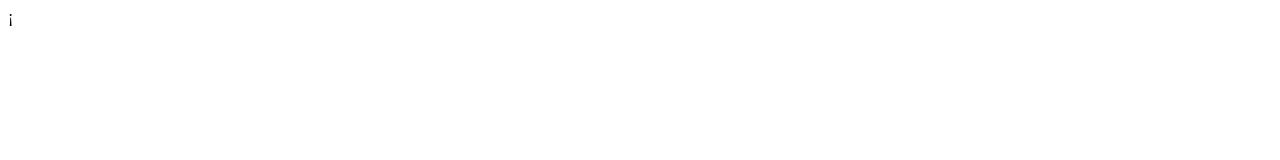
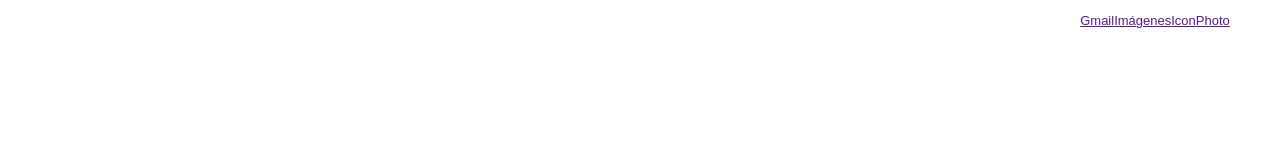
Before and after one commit to Nakajito/google_clon, a plain HTML site: page index.html in a window 1280 px wide. Drawn offline with Linux system fonts and the light colour scheme.

Commit message:
un poco de css

```diff
--- a/css/main.css
+++ b/css/main.css
@@ -0,0 +1,24 @@
+body{
+    margin: 0;
+    padding: 0;
+    font-size: 13px;
+    font-family: Arial, Helvetica, sans-serif;
+}
+
+header{
+    width: 100%;
+    height: 60px;
+}
+
+header nav {
+    display: flex;
+    justify-content: flex-end;
+}
+
+header nav .nav-right-section {
+    width: 250px;
+    height: auto;
+    display: flex;
+    list-style: none;
+    justify-content: center;
+}
--- a/index.html
+++ b/index.html
@@ -1 +1,22 @@
-¡
+<!DOCTYPE html>
+<html lang="en">
+<head>
+    <meta charset="UTF-8">
+    <meta http-equiv="X-UA-Compatible" content="IE=edge">
+    <meta name="viewport" content="width=device-width, initial-scale=1.0">
+    <link rel="stylesheet" href="/css/main.css">
+    <title>Google</title>
+</head>
+<body>
+    <header>
+        <nav>
+            <ul class="nav-right-section">
+                <li><a href="">Gmail</a></li>
+                <li><a href="">Imágenes</a></li>
+                <li><a href="">Icon</a></li>
+                <li><a href="">Photo</a></li>
+            </ul>
+        </nav>
+    </header>
+</body>
+</html>
```
